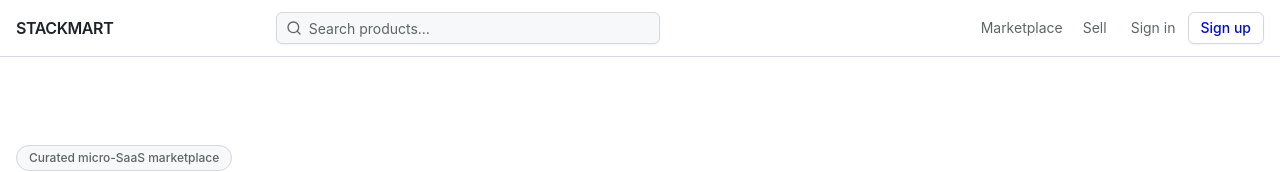
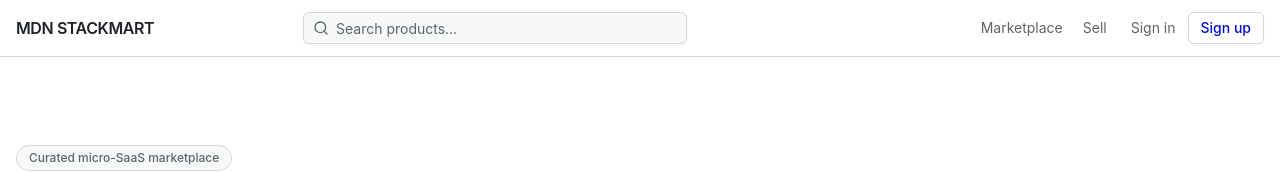
Before and after one commit to MichaelkhalafG/stackmart, a Next.js app in the folder web/: page / in a window 1280 px wide. Shown: the top 172 px of the page. Built offline with nearby package versions, Linux system fonts and the light colour scheme; no server answers.

Commit message:
feat(brand): primary navy #032B42 + rebrand to MDN STACKMART

```diff
--- a/web/src/app/(account)/account/page.tsx
+++ b/web/src/app/(account)/account/page.tsx
@@ -21,7 +21,7 @@ export default function AccountPage() {
     <div className="py-2">
       <header className="mb-6">
         <h1 className="text-2xl font-semibold tracking-tight text-fg">Your account</h1>
-        <p className="text-sm text-fg-muted">Manage your STACKMART profile and purchases.</p>
+        <p className="text-sm text-fg-muted">Manage your MDN STACKMART profile and purchases.</p>
       </header>
 
       <Card className="max-w-md">
--- a/web/src/app/(auth)/login/page.tsx
+++ b/web/src/app/(auth)/login/page.tsx
@@ -12,11 +12,11 @@ export const metadata: Metadata = {
 export default function LoginPage() {
   return (
     <AuthShell
-      title="Sign in to STACKMART"
+      title="Sign in to MDN STACKMART"
       subtitle="Access your purchases and license keys."
       footer={
         <>
-          New to STACKMART?{" "}
+          New to MDN STACKMART?{" "}
           <Link href="/register" className="font-medium text-accent hover:underline">
             Create an account
           </Link>
--- a/web/src/app/(public)/listing/[slug]/page.tsx
+++ b/web/src/app/(public)/listing/[slug]/page.tsx
@@ -63,7 +63,7 @@ export async function generateMetadata({
       url: `/listing/${product.slug}`,
       title: product.title,
       description,
-      siteName: "STACKMART",
+      siteName: "MDN STACKMART",
       images: ogImages,
     },
     twitter: {
--- a/web/src/app/(public)/marketplace/page.tsx
+++ b/web/src/app/(public)/marketplace/page.tsx
@@ -15,14 +15,14 @@ export const metadata: Metadata = {
   openGraph: {
     type: "website",
     url: "/marketplace",
-    title: "Marketplace · STACKMART",
+    title: "Marketplace · MDN STACKMART",
     description: MARKETPLACE_DESCRIPTION,
-    siteName: "STACKMART",
+    siteName: "MDN STACKMART",
     images: [DEFAULT_OG_IMAGE],
   },
   twitter: {
     card: "summary_large_image",
-    title: "Marketplace · STACKMART",
+    title: "Marketplace · MDN STACKMART",
     description: MARKETPLACE_DESCRIPTION,
     images: [DEFAULT_OG_IMAGE],
   },
--- a/web/src/app/(public)/page.tsx
+++ b/web/src/app/(public)/page.tsx
@@ -20,14 +20,14 @@ export const metadata: Metadata = {
   openGraph: {
     type: "website",
     url: "/",
-    title: "STACKMART — buy ready-made micro-SaaS",
+    title: "MDN STACKMART — buy ready-made micro-SaaS",
     description: HOME_DESCRIPTION,
-    siteName: "STACKMART",
+    siteName: "MDN STACKMART",
     images: [DEFAULT_OG_IMAGE],
   },
   twitter: {
     card: "summary_large_image",
-    title: "STACKMART — buy ready-made micro-SaaS",
+    title: "MDN STACKMART — buy ready-made micro-SaaS",
     description: HOME_DESCRIPTION,
     images: [DEFAULT_OG_IMAGE],
   },
--- a/web/src/app/(public)/sell/page.tsx
+++ b/web/src/app/(public)/sell/page.tsx
@@ -4,7 +4,7 @@ import { SellForm } from "@/components/sell/SellForm";
 import { DEFAULT_OG_IMAGE } from "@/components/seo/JsonLd";
 
 const SELL_DESCRIPTION =
-  "Sell your micro-SaaS, web app, or codebase on STACKMART. Submit your project for review — no account needed. Our team vets every submission and follows up by email.";
+  "Sell your micro-SaaS, web app, or codebase on MDN STACKMART. Submit your project for review — no account needed. Our team vets every submission and follows up by email.";
 
 export const metadata: Metadata = {
   title: "Sell your project",
@@ -13,14 +13,14 @@ export const metadata: Metadata = {
   openGraph: {
     type: "website",
     url: "/sell",
-    title: "Sell your project on STACKMART",
+    title: "Sell your project on MDN STACKMART",
     description: SELL_DESCRIPTION,
-    siteName: "STACKMART",
+    siteName: "MDN STACKMART",
     images: [DEFAULT_OG_IMAGE],
   },
   twitter: {
     card: "summary_large_image",
-    title: "Sell your project on STACKMART",
+    title: "Sell your project on MDN STACKMART",
     description: SELL_DESCRIPTION,
     images: [DEFAULT_OG_IMAGE],
   },
--- a/web/src/app/globals.css
+++ b/web/src/app/globals.css
@@ -30,12 +30,12 @@
   --fg: #1f2328;               /* primary text */
   --fg-muted: #5f6567;         /* help text, secondary labels, metadata */
   --accent: #010ed0;           /* royal blue — links, focus ring, active nav, interactive/hover */
-  --primary: #0c2239;          /* navy — Buy Now + solid actions + dark headers (the ONLY primary action) */
-  --primary-emphasis: #0a0d31; /* darker navy — hover / emphasis on solid actions & dark headers */
+  --primary: #032b42;          /* navy — Buy Now + solid actions + dark headers (the ONLY primary action) */
+  --primary-emphasis: #021d2e; /* darker navy — hover / emphasis on solid actions & dark headers */
   --highlight: #fbb002;        /* amber — sparing badge/highlight FILLS only; never a button, body text, or large fill (fails AA as text on white) */
   --danger: #cf222e;           /* validation errors, destructive */
   --tag-bg: #dee0ff;           /* lavender — tag/chip background */
-  --tag-fg: #0c2239;           /* navy — tag/chip text on lavender */
+  --tag-fg: #032b42;           /* navy — tag/chip text on lavender */
 
   /* Shape & space (06 §1): 6px radius, 1px borders, near-zero shadows, 4/8px scale, 1280 container */
   --radius: 6px;
--- a/web/src/app/layout.tsx
+++ b/web/src/app/layout.tsx
@@ -9,8 +9,8 @@ import { Container } from "@/components/layout/Container";
 export const metadata: Metadata = {
   metadataBase: new URL(process.env.NEXT_PUBLIC_SITE_URL ?? "http://localhost:3000"),
   title: {
-    default: "STACKMART — buy ready-made micro-SaaS",
-    template: "%s · STACKMART",
+    default: "MDN STACKMART — buy ready-made micro-SaaS",
+    template: "%s · MDN STACKMART",
   },
   description:
     "A curated marketplace for ready-made micro-SaaS products, web apps, and codebases — evaluate via live demo and repository links, then buy instantly.",
--- a/web/src/app/opengraph-image.tsx
+++ b/web/src/app/opengraph-image.tsx
@@ -7,11 +7,14 @@ import { ImageResponse } from "next/og";
  * self-contained per the task rule). Styled with the brand tokens from Planning/06_UI_System.md
  * (navy canvas + the lavender/royal/amber "stacked layers" mark). PNG output, 1200×630.
  */
-export const alt = "STACKMART — a curated marketplace for ready-made micro-SaaS";
+export const alt = "MDN STACKMART — a curated marketplace for ready-made micro-SaaS";
 export const size = { width: 1200, height: 630 };
 export const contentType = "image/png";
 
-const NAVY = "#0c2239";
+// Hex literals, not tokens: satori renders outside the DOM and cannot resolve the CSS
+// variables in globals.css. Keep these in sync with Planning/06_UI_System.md by hand.
+const NAVY = "#032b42";
+const NAVY_EMPHASIS = "#021d2e";
 const CANVAS = "#ffffff";
 const MUTED = "#9aa4b2";
 const BARS = ["#dee0ff", "#010ed0", "#fbb002"] as const;
@@ -41,7 +44,7 @@ export default function OpengraphImage() {
               gap: 12,
               width: 96,
               height: 96,
-              background: "#0a0d31",
+              background: NAVY_EMPHASIS,
               borderRadius: 18,
               padding: "22px 18px",
               justifyContent: "center",
@@ -59,7 +62,7 @@ export default function OpengraphImage() {
               letterSpacing: "-0.02em",
             }}
           >
-            STACKMART
+            MDN STACKMART
           </div>
         </div>
 
--- a/web/src/components/layout/Footer.tsx
+++ b/web/src/components/layout/Footer.tsx
@@ -14,7 +14,7 @@ export function Footer() {
   return (
     <footer className="mt-auto border-t border-border bg-canvas">
       <Container className="flex flex-col gap-3 py-6 text-sm text-fg-muted sm:flex-row sm:items-center sm:justify-between">
-        <p>© {new Date().getFullYear()} STACKMART — curated micro-SaaS marketplace.</p>
+        <p>© {new Date().getFullYear()} MDN STACKMART — curated micro-SaaS marketplace.</p>
         <nav className="flex flex-wrap gap-x-4 gap-y-1">
           {footerLinks.map((l) => (
             <Link key={l.href} href={l.href} className="text-fg-muted hover:text-accent">
--- a/web/src/components/layout/Header.tsx
+++ b/web/src/components/layout/Header.tsx
@@ -39,7 +39,7 @@ export function Header() {
     <header className="sticky top-0 z-40 border-b border-border bg-canvas">
       <Container className="flex h-14 items-center gap-3">
         <Link href="/" className="shrink-0 text-base font-semibold tracking-tight text-fg">
-          STACKMART
+          MDN STACKMART
         </Link>
 
         {/* Search (center) — shadcn Input as-is */}
--- a/web/src/components/seo/JsonLd.tsx
+++ b/web/src/components/seo/JsonLd.tsx
@@ -9,7 +9,7 @@
  * can't break out of the script element.
  */
 const SITE_URL = (process.env.NEXT_PUBLIC_SITE_URL ?? "http://localhost:3000").replace(/\/$/, "");
-const SITE_NAME = "STACKMART";
+const SITE_NAME = "MDN STACKMART";
 const SITE_DESCRIPTION =
   "A curated marketplace for ready-made micro-SaaS products, web apps, and codebases — evaluate via live demo and repository links, then buy instantly.";
 
```
Also changed, not shown: web/src/app/icon.svg.
